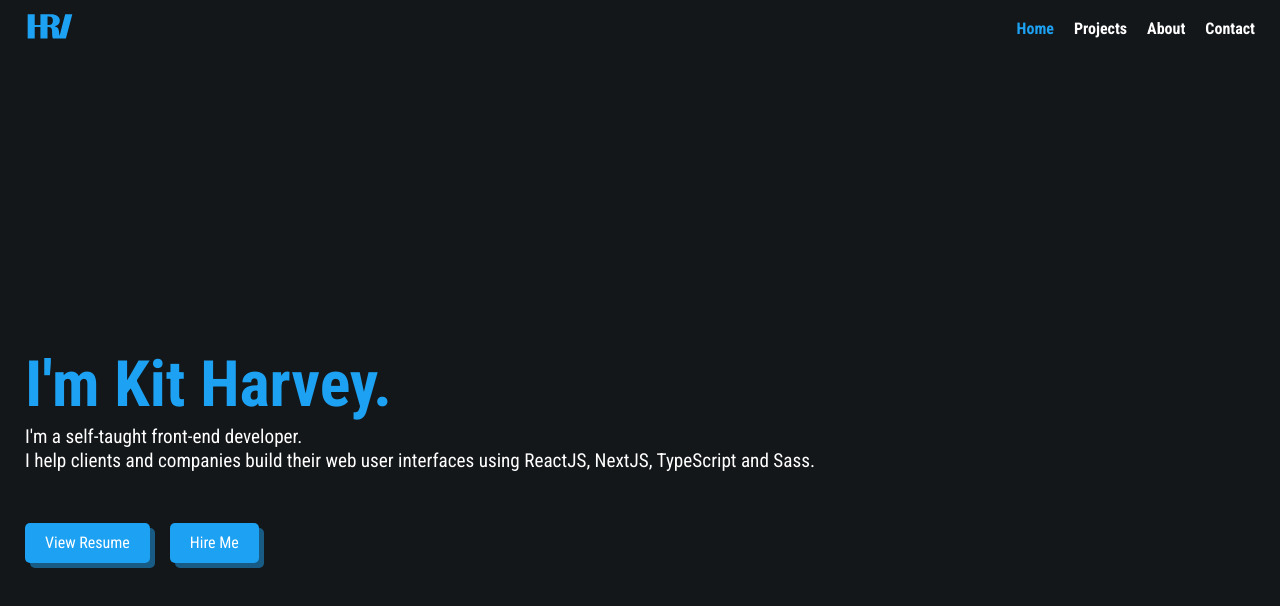
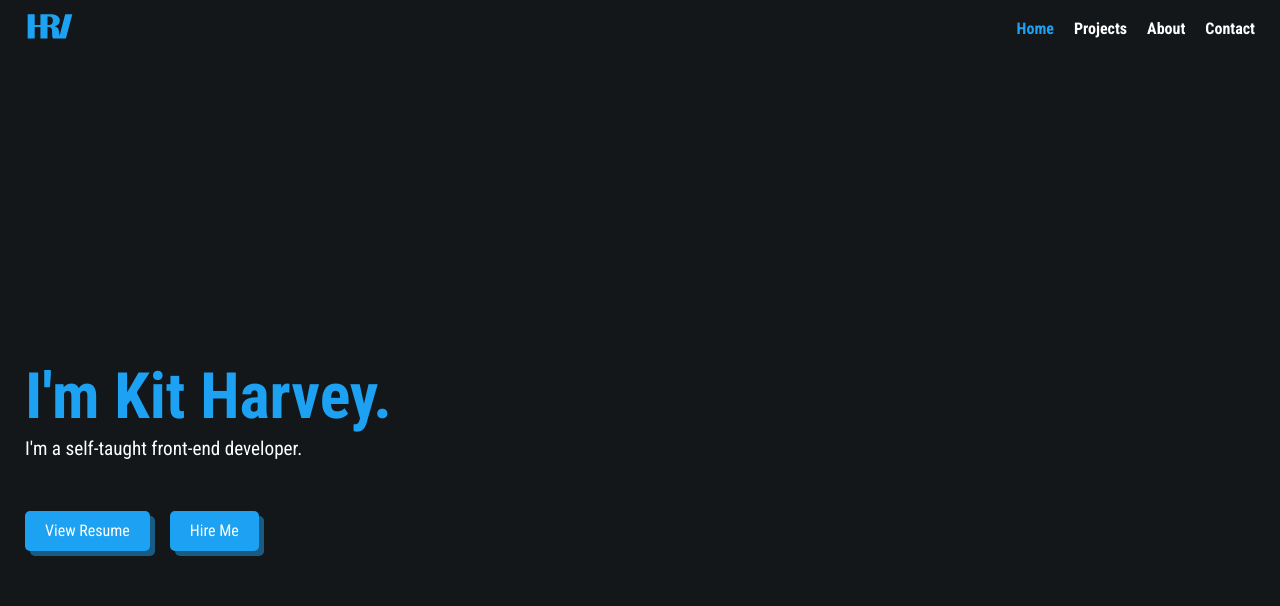
Before and after one commit to kitharvey/portfolio, a Next.js app: page / in a window 1280 px wide. Shown: the top 606 px of the page. Built offline with nearby package versions, Linux system fonts and the light colour scheme.

Commit message:
some changes

```diff
--- a/pages/index.tsx
+++ b/pages/index.tsx
@@ -9,9 +9,7 @@ export default function Home() {
 				<div className="main-text">
 					<h1 className="name">I&apos;m Kit Harvey.</h1>
 					<p className="des">
-						I&apos;m a self-taught front-end developer. <br />I help clients and
-						companies build their web user interfaces using ReactJS, NextJS,
-						TypeScript and Sass.
+						I&apos;m a self-taught front-end developer.
 					</p>
 				</div>
 				<div className="main-buttons-container">
@@ -19,6 +17,7 @@ export default function Home() {
 						<Link
 							href="https://docs.google.com/document/d/1Tx2Juuh6GJFa-CyOJjWkIc0hYZkQy_EAEnXNrR9Ds60/edit?usp=sharing"
 							target="__blank"
+
 						>
 							View Resume
 						</Link>
--- a/styles/_config.scss
+++ b/styles/_config.scss
@@ -5,11 +5,6 @@
 	margin: 0;
 	padding: 0;
 	box-sizing: border-box;
-}
-
-#tsparticles {
-	height: 100vh;
-	width: 100%;
 }
 
 .wrapper {
```
